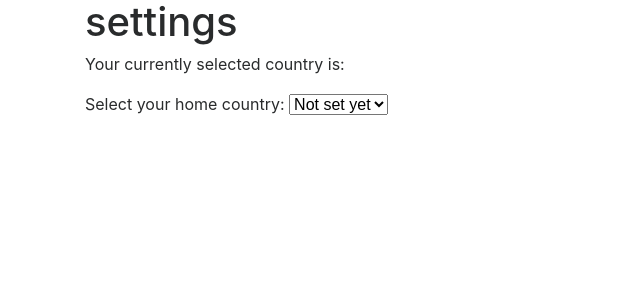
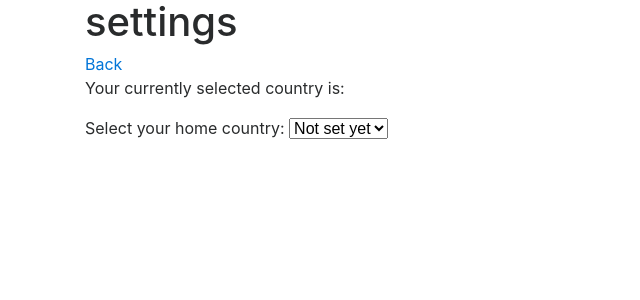
Before and after one commit to mal2/sally, a Flask app: page /settings in a window 1280 px wide. Shown: the top 300 px of the page, without its empty margins (0-640 px from the left). Run offline with Flask 2, Linux system fonts and the light colour scheme; parts of the project's set-up code (start-up, migrations or seed data) failed here and were passed over; some libraries are stand-ins or nearby versions.

Commit message:
back button for settings

```diff
--- a/sally-web/templates/settings.html
+++ b/sally-web/templates/settings.html
@@ -2,6 +2,7 @@
 
 {% block content %}
 <h1>settings</h1>
+<a href="/">Back</a>
 
 <div>
   Your currently selected country is: <p id="country"></p>
```
